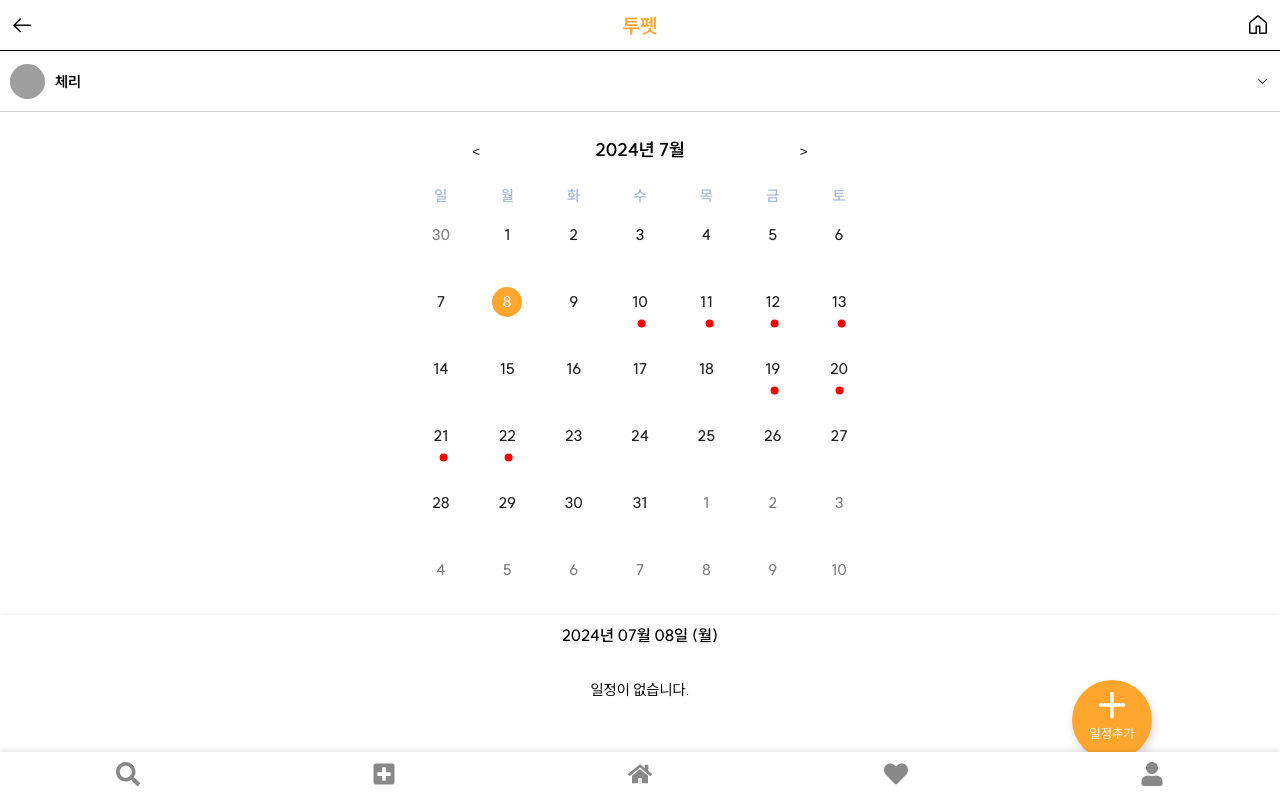
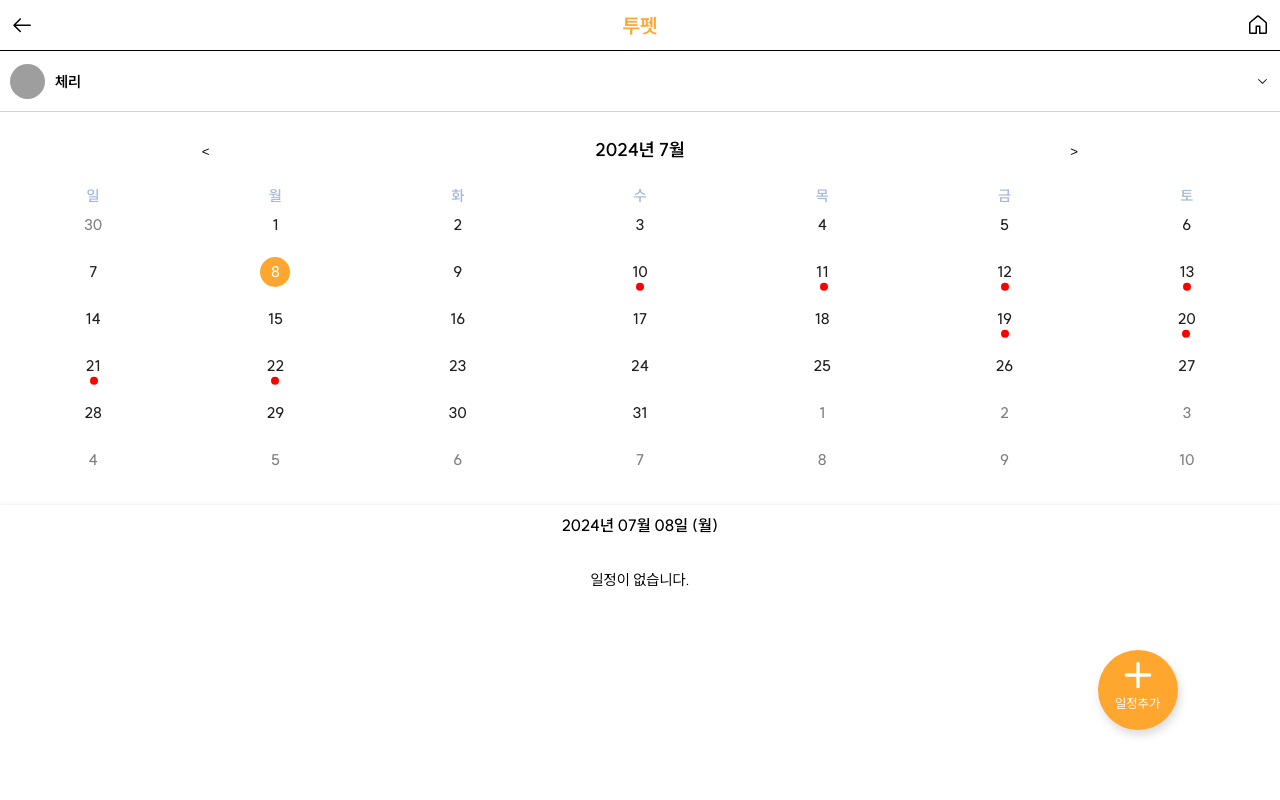
Before and after one commit to WonYunSun/topet-front, a React (Create React App) app in the folder react/: page /api/schedule in a window 1280 px wide. Shown: the top 800 px of the page. Built offline with nearby package versions, Linux system fonts and the light colour scheme; grey boxes are pictures that could not be loaded.

Commit message:
feat: Navbar Icon

```diff
--- a/react/src/component/NavBarComp/NavBar.js
+++ b/react/src/component/NavBarComp/NavBar.js
@@ -1,14 +1,11 @@
 import React from "react";
 import { NavLink } from "react-router-dom";
-import {
-  FaHome,
-  FaSearch,
-  FaPlusSquare,
-  FaHeart,
-  FaUser,
-} from "react-icons/fa";
 import styles from "../../css/navBar.module.css";
-
+import { TbCalendar } from "react-icons/tb";
+import { TbHome } from "react-icons/tb";
+import { TbUserCircle } from "react-icons/tb";
+import { TbMovie } from "react-icons/tb";
+import { TbMap } from "react-icons/tb";
 function NavBar() {
   return (
     <nav className={styles.navbar}>
@@ -19,7 +16,7 @@ function NavBar() {
           isActive ? styles.activeNavItem : styles.navItem
         }
       >
-        <FaSearch size={24} />
+        <TbMap size={30} />
       </NavLink>
       {/* 쇼츠 화면 이동 */}
       <NavLink
@@ -28,26 +25,26 @@ function NavBar() {
           isActive ? styles.activeNavItem : styles.navItem
         }
       >
-        <FaPlusSquare size={24} />
+        <TbMovie size={30} />
       </NavLink>
       {/* 홈 화면 이동 */}
       <NavLink
-        to="/api"
+        to=""
         end
         className={({ isActive }) =>
           isActive ? styles.activeNavItem : styles.navItem
         }
       >
-        <FaHome size={24} />
+        <TbHome size={30} />
       </NavLink>
       {/* 캘린더 화면 이동 */}
       <NavLink
-        to="/favorites"
+        to="/api/schedule"
         className={({ isActive }) =>
           isActive ? styles.activeNavItem : styles.navItem
         }
       >
-        <FaHeart size={24} />
+        <TbCalendar size={30} />
       </NavLink>
       {/* 마이페이지 화면 이동 */}
       <NavLink
@@ -56,7 +53,7 @@ function NavBar() {
           isActive ? styles.activeNavItem : styles.navItem
         }
       >
-        <FaUser size={24} />
+        <TbUserCircle size={30} />
       </NavLink>
     </nav>
   );
--- a/react/src/css/calendar.module.css
+++ b/react/src/css/calendar.module.css
@@ -91,9 +91,11 @@ button:focus-visible {
   font-weight: 600;
   padding: 6px;
   border-radius: 8px;
-  width: fit-content;
-
+  width: 100%;
+  max-width: 100%; /* 추가 */
+  box-sizing: border-box;
   margin: 10px auto;
+  margin-bottom: 20px;
 }
 
 .CalendarHeader {
@@ -107,21 +109,22 @@ button:focus-visible {
 
 .DateContainer {
   display: grid;
-  grid-template-columns: repeat(7, minmax(0, 1fr));
+  grid-template-columns: repeat(7, 1fr);
   grid-gap: 8px;
   color: #a4b9de;
 }
 
 .DayContainer {
   display: grid;
-  grid-template-columns: repeat(7, minmax(0, 1fr));
+  grid-template-columns: repeat(7, 1fr);
   grid-gap: 8px;
 }
 
 .DateLabel {
   color: gray;
-  padding: 20px;
+  /* padding: 20px; */
   margin: auto; /* 기본 색상 */
+  padding: 10px;
 }
 
 .DateLabel.currentMonth.Today {
@@ -130,7 +133,7 @@ button:focus-visible {
 .DateLabel.currentMonth {
   position: relative;
   color: #202020; /* 현재 달인 경우의 색상 */
-  padding: 20px;
+  padding: 10px;
   margin: 0 auto;
 }
 .TodayDot {
@@ -151,7 +154,7 @@ button:focus-visible {
   background-color: red;
   border-radius: 50%;
   position: absolute;
-  transform: translate(70%, 20%);
+  transform: translate(50%, 60%);
   bottom: 5px;
 }
 
--- a/react/src/css/floating_btn.module.css
+++ b/react/src/css/floating_btn.module.css
@@ -3,8 +3,8 @@
   height: 80px;
   z-index: 999;
   position: fixed;
-  bottom: 5%;
-  right: 10%;
+  bottom: 70px;
+  right: 8%;
 }
 .AddscdBtn {
   width: 100%;
--- a/react/src/css/navBar.module.css
+++ b/react/src/css/navBar.module.css
@@ -1,5 +1,5 @@
 .navbar {
-  position: fixed;
+  /* position: fixed; */
   bottom: 0;
   width: 100%;
   display: flex;
@@ -11,10 +11,10 @@
 }
 
 .navItem {
-  color: #888;
+  color: #ffa62f;
   text-decoration: none;
 }
 
 .activeNavItem {
-  color: #000;
+  color: #ffa62f;
 }
--- a/react/src/css/schedule_bottom.module.css
+++ b/react/src/css/schedule_bottom.module.css
@@ -9,7 +9,9 @@
   overflow: hidden;
   transition: height 0.3s ease; /* 높이 변화를 애니메이션화 */
 }
-
+.ScheduleBoxWrap {
+  padding-bottom: 25%;
+}
 .ScheduleWrap {
   height: auto; /* 높이를 자동으로 설정하여 콘텐츠에 맞게 조정 */
   height: 100%; /* 부모 높이를 가득 채우도록 설정 */
--- a/react/src/page/calendar_screen.js
+++ b/react/src/page/calendar_screen.js
@@ -18,7 +18,7 @@ dayjs.extend(isBetween);
 
 export const Calendarscreen = () => {
   const now = dayjs().format("YYYY/MM/DD");
-
+  let screenH = window.innerHeight;
   // 더미데이터 넣어놓은겁니다
   const [schedules, setSchedules] = useState([
     {
--- a/react/src/page/communityWrite.js
+++ b/react/src/page/communityWrite.js
@@ -135,11 +135,7 @@ const CommunityWrite = () => {
       />
       <div>
         <Button text={"취소"} btnstyle="white" />
-        <Button
-          text={"작성 완료"}
-          btnstyle="white"
-          onClick={handleSubmit}
-        />
+        <Button text={"작성 완료"} btnstyle="white" onClick={handleSubmit} />
       </div>
       <BottomSheet
         show={showBottomSheet}
```
Lines whose indentation alone changed are shown as unchanged.
